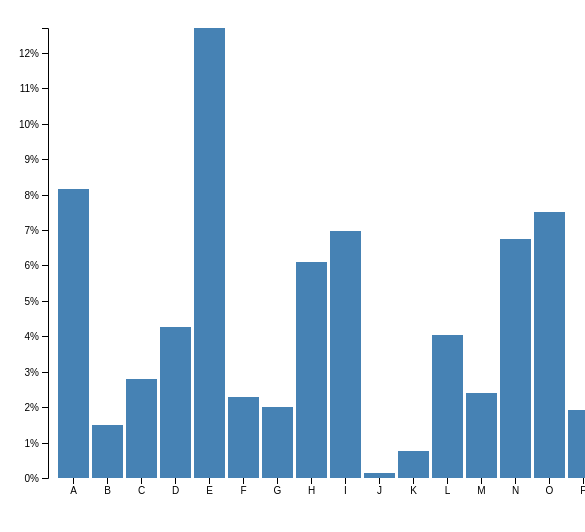
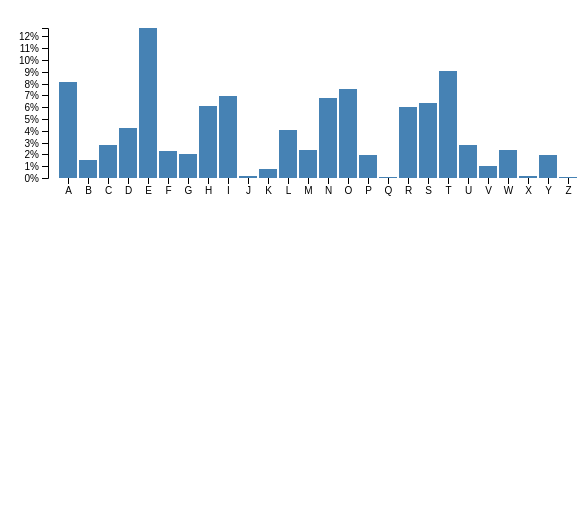
Before and after one commit to andrewkindness/andrewkindness.github.io, a plain HTML site: page secondfolder/index.html in a window 390 px wide. Shown: the top 532 px of the page, 585 px wide, since content can reach past the window. Drawn offline with nearby package versions, Linux system fonts and the light colour scheme.

Commit message:
Responsiveness update test

```diff
--- a/secondfolder/index.html
+++ b/secondfolder/index.html
@@ -11,7 +11,7 @@
   display: none;
 }
 </style>
-<svg width="960" height="500"></svg>
+<svg width="600" height="200" viewBox="0 0 600 200" perserveAspectRatio="xMinYMid"></svg>
 <script src="https://d3js.org/d3.v4.min.js"></script>
 <script>
 var svg = d3.select("svg"),
```
